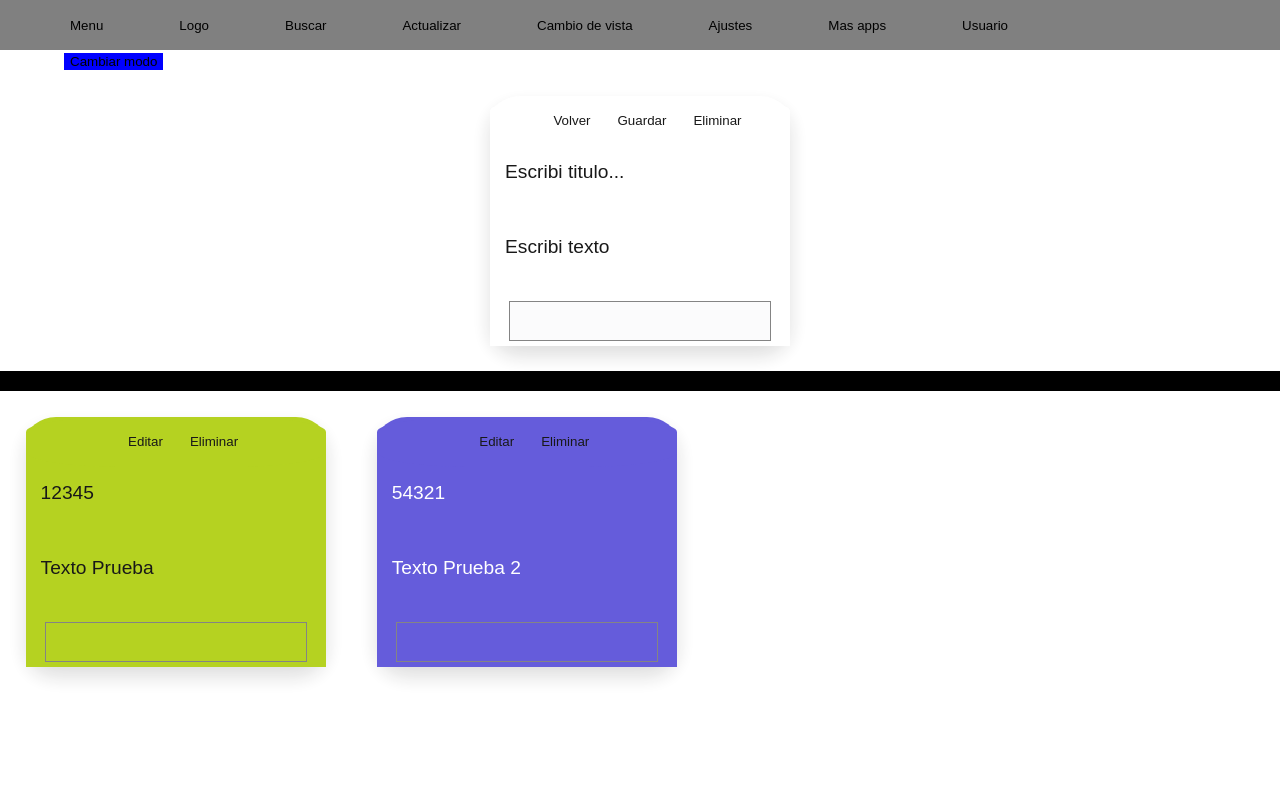
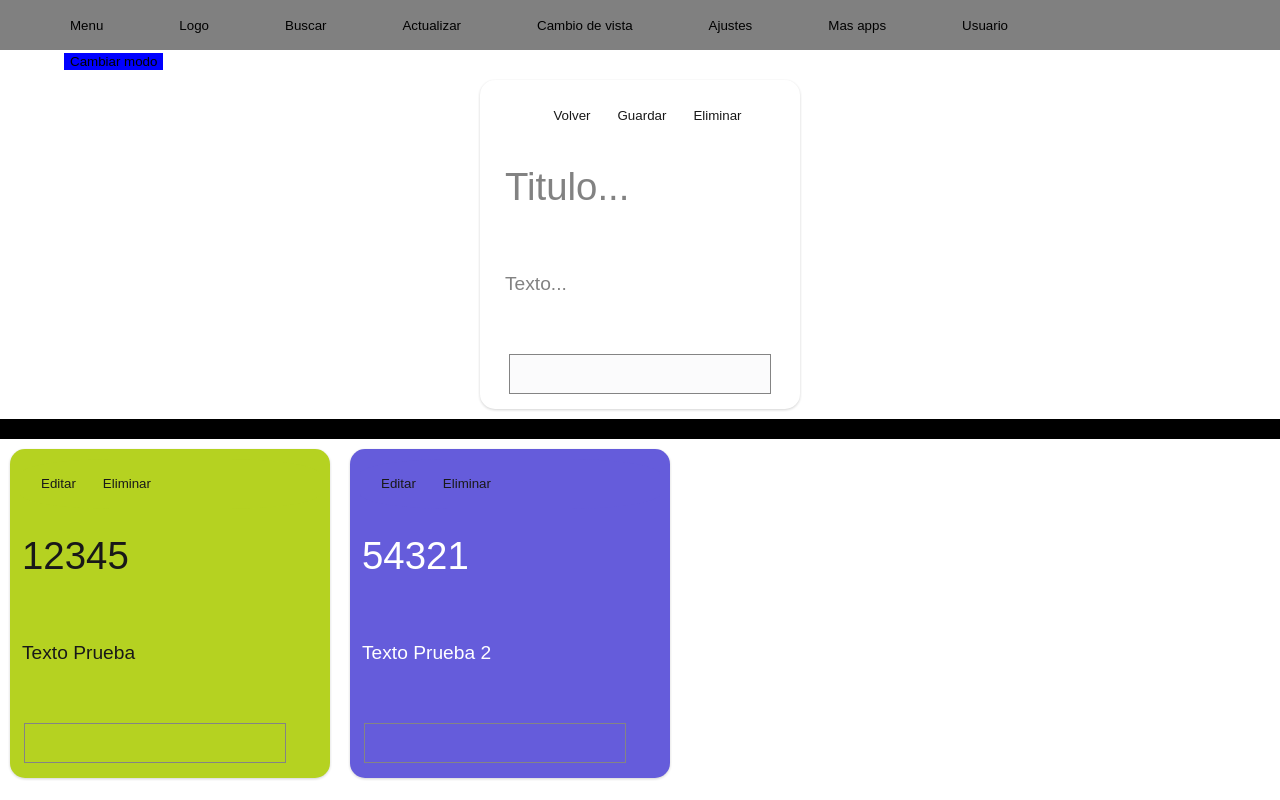
Before and after one commit to jleuce/blockdenotas, a React (Create React App) app: page / in a window 1280 px wide. Built offline with nearby package versions, Linux system fonts and the light colour scheme.

Commit message:
Cositas lindas de CSS

```diff
--- a/src/componentes/NotaReducida.js
+++ b/src/componentes/NotaReducida.js
@@ -16,8 +16,8 @@ function NotaReducida(props) {
             setColor(props.colorNota);
             setColorTextoInput(colorTextoSegunContraste(props.colorNota));
         }else{
-            setValue("titulo", 'Escribi titulo...');
-            setValue("texto", 'Escribi texto');
+            setValue("titulo", '');
+            setValue("texto", '');
             setColor('#fff');
             setValue('color','#FBFBFC');
         }
@@ -38,7 +38,7 @@ function NotaReducida(props) {
       }
       //Funciones Formulario
         const {setValue, register, handleSubmit, formState:{errors}} = useForm();
-        const titulo1 = register('titulo',{require:true,maxLength:10});
+        const titulo1 = register('titulo',{require:true,maxLength:20});
         const texto1 = register('texto',{require:true,maxLength:50});
         const color1 = register('color');
 
@@ -58,24 +58,24 @@ function NotaReducida(props) {
                   <button>Eliminar</button>
               </div>
               <form onSubmit={handleSubmit(onSubmit)}>
-                  <div className='tituloNota'style={{ backgroundColor: color }}>
+                  <h1 className='tituloNota'style={{ backgroundColor: color }}>
                       <input type='text' style={{ color: colorTextoInput }}  className={errors.titulo?.type === 'maxLength'&&'inputError'}
-                          //defaultValue={titulo}
+                          placeholder='Titulo...'
                           onChange={titulo1.onChange} // assign onChange event
                           onBlur={handleSubmit(onSubmit)} // assign onBlur event
                           name={titulo1.name} // assign name prop
                           ref={titulo1.ref} // assign ref prop
                       />{errors.titulo?.type === 'maxLength'&&<p>Error mas de 5 caract</p>}
-                  </div>
-                  <div className='textoNota'style={{ backgroundColor: color }}>
+                  </h1>
+                  <p className='textoNota'style={{ backgroundColor: color }}>
                       <input type='text' style={{ color: colorTextoInput }}
-                          //defaultValue={texto}
+                          placeholder='Texto...'
                           onChange={texto1.onChange} // assign onChange event
                           onBlur={handleSubmit(onSubmit)} // assign onBlur event
                           name={texto1.name} // assign name prop
                           ref={texto1.ref} // assign ref prop
                       />
-                  </div>
+                  </p>
                   <div className='pieNota'style={{ backgroundColor: color }}>
                       <input type='color'
                           //defaultValue={color}
@@ -96,7 +96,7 @@ function NotaReducida(props) {
                   <button>Eliminar</button>
               </div>
               <form onSubmit={handleSubmit(onSubmit)}>
-                  <div className='tituloNota' style={{ backgroundColor: color }}>
+                  <h1 className='tituloNota' style={{ backgroundColor: color }}>
                       <input type='text' style={{ color: colorTextoInput }}
                           //defaultValue={titulo}
                           onChange={titulo1.onChange} // assign onChange event
@@ -104,8 +104,8 @@ function NotaReducida(props) {
                           name={titulo1.name} // assign name prop
                           ref={titulo1.ref} // assign ref prop
                       />
-                  </div>
-                  <div className='textoNota'style={{ backgroundColor: color }}>
+                  </h1>
+                  <p className='textoNota'style={{ backgroundColor: color }}>
                       <input type='text' style={{ color: colorTextoInput }}
                           //defaultValue={texto}
                           onChange={texto1.onChange} // assign onChange event
@@ -113,7 +113,7 @@ function NotaReducida(props) {
                           name={texto1.name} // assign name prop
                           ref={texto1.ref} // assign ref prop
                       />
-                  </div>
+                  </p>
                   <div className='pieNota' style={{ backgroundColor: color }}>
                       <input type='color'
                           //defaultValue={color}
--- /dev/null
+++ b/src/context/useContext.js
@@ -0,0 +1 @@
+const first = useContext(second)
--- a/src/index.css
+++ b/src/index.css
@@ -19,17 +19,31 @@ code {
 
 
 .nota {
+  background-color: #fff;
+  box-shadow: 0px 1px 3px rgba(0, 0, 0, 0.2);
+  padding: 10px;
+  border-radius: 15px;
+  width: 300px;
+  margin: 10px;
+  font-size: 16px;
+  line-height: 1.5;
+  color: #333;
+  font-family: "Roboto", sans-serif;
+  display: inline-block;
+  opacity: 0.9;
+/*
   width:300px;
   height:250px;
   border-radius: 10%;
   margin:2%;
-  /*background-color: yellowgreen;*/
-  display: inline-block;
+  /*background-color: yellowgreen;
+
   box-sizing: border-box;
   text-align: center;
   box-shadow: 0 10px 20px rgba(0,0,0,0.15);
   transition: box-shadow 0.3s ease-in-out;
-  opacity: 0.9;
+
+  */
 }
 
 .nota:hover{
```
Also changed, not shown: src/viejitos.txt (added).
